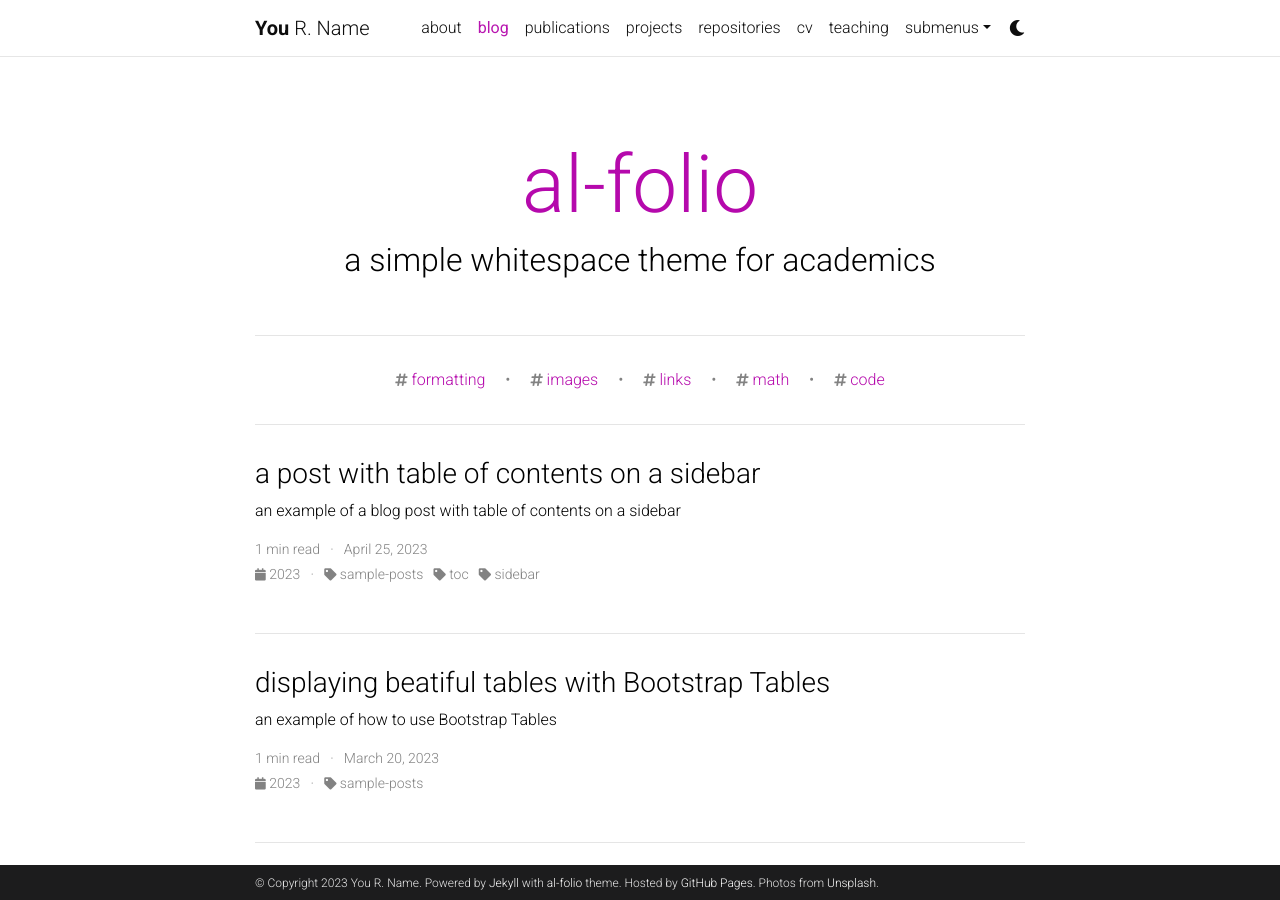
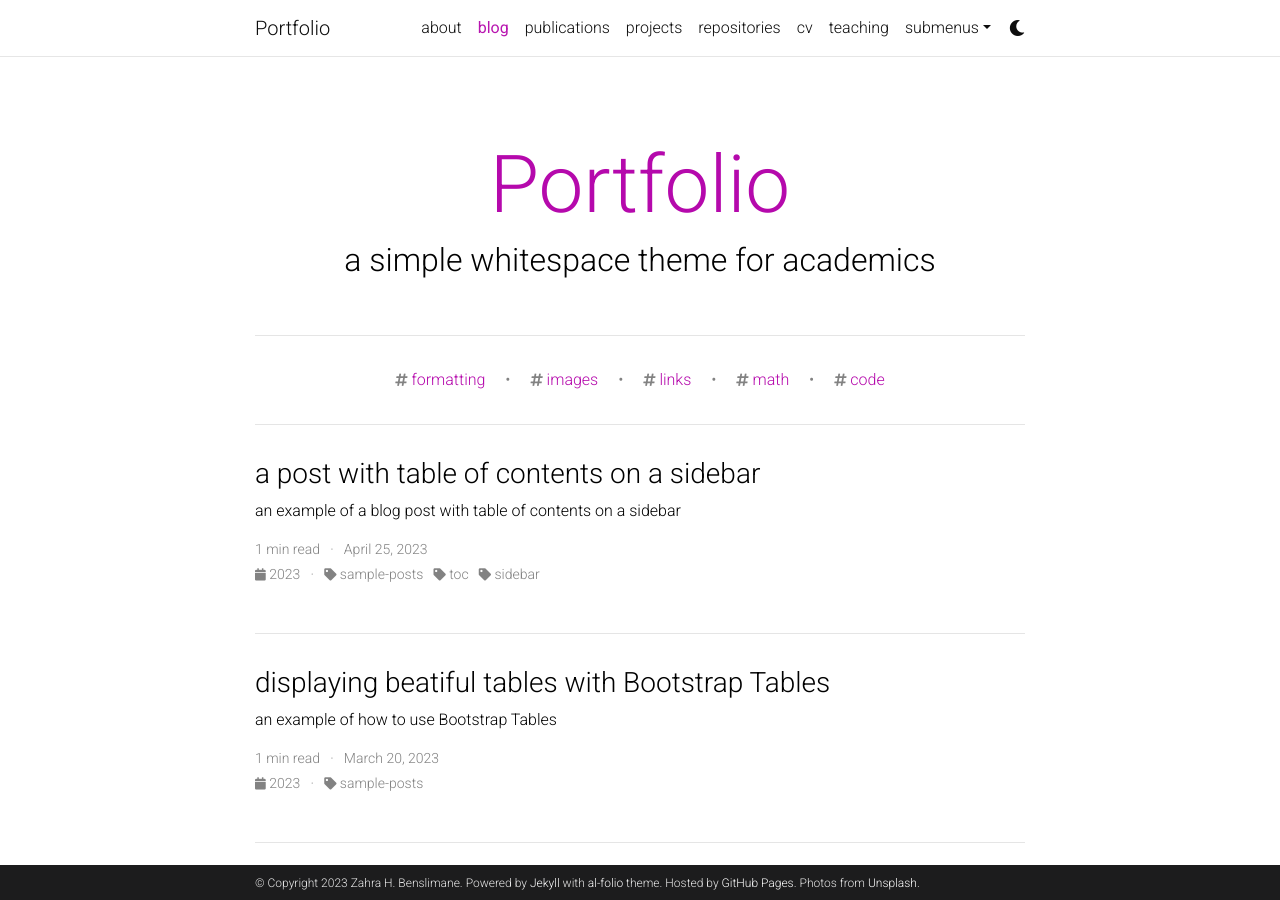
Before and after one commit to ZahraBenslimane/Portfolio, a Jekyll site: the page built from blog/index.html, in a window 1280 px wide and 900 px high. Built offline with Jekyll 4.4.1, drawn with Linux system fonts in a browser that asks for light colours; the list of posts is cut into pages by our own code; comment, search, counter and statistics services are not loaded; a style sheet for code colours, icons or effects is not loaded.

Commit message:
edit name

```diff
--- a/_config.yml
+++ b/_config.yml
@@ -2,10 +2,10 @@
 # Site settings
 # -----------------------------------------------------------------------------
 
-title: blank # the website title (if blank, full name will be used instead)
-first_name: You
-middle_name: R.
-last_name: Name
+title: Portfolio # the website title (if blank, full name will be used instead)
+first_name: Zahra
+middle_name: H.
+last_name: Benslimane
 email: zahrahafida.benslimane@gmail.com
 description: > # the ">" symbol means to ignore newlines until "footer_text:"
   A simple, whitespace theme for academics. Based on [*folio](https://github.com/bogoli/-folio) design.
@@ -71,17 +71,17 @@ og_image: # The site-wide (default for all links) Open Graph preview image
 # Social integration
 # -----------------------------------------------------------------------------
 
-github_username: # your GitHub user name
+github_username: ZahraBenslimane # your GitHub user name
 gitlab_username: # your GitLab user name
 twitter_username: # your Twitter handle
 mastodon_username: # your mastodon instance+username in the format instance.tld/@username
-linkedin_username: # your LinkedIn user name
+linkedin_username: zahra-benslimane-2014631a6 # your LinkedIn user name
 telegram_username: # your Telegram user name
 scholar_userid: # your Google Scholar ID
 semanticscholar_id: # your Semantic Scholar ID
 whatsapp_number: # your WhatsApp number (full phone number in international format. Omit any zeroes, brackets, or dashes when adding the phone number in international format.)
 orcid_id: # your ORCID ID
-medium_username: # your Medium username
+medium_username: Zahra Benslimane # your Medium username
 quora_username: # your Quora username
 publons_id: # your ID on Publons
 osf_id: # your OSF ID
@@ -121,7 +121,7 @@ bing_site_verification:  # out your bing-site-verification ID (Bing Webmaster)
 # Blog
 # -----------------------------------------------------------------------------
 
-blog_name: al-folio # blog_name will be displayed in your blog page
+blog_name: Portfolio # blog_name will be displayed in your blog page
 blog_nav_title: blog # your blog must have a title for it to be displayed in the nav bar
 blog_description: a simple whitespace theme for academics
 permalink: /blog/:year/:title/
@@ -138,7 +138,7 @@ related_blog_posts:
 # Follow instructions on https://giscus.app/ to setup for your repo to fill out
 # the information below.
 giscus:
-  repo: alshedivat/al-folio      # <your-github-user-name>/<your-github-repo-name>
+  repo: ZahraBenslimane/Portfolio      # <your-github-user-name>/<your-github-repo-name>
   repo_id: MDEwOlJlcG9zaXRvcnk2MDAyNDM2NQ==
   category: Comments             # name of the category under which discussions will be created
   category_id: DIC_kwDOA5PmLc4CTBt6
@@ -159,7 +159,7 @@ disqus_shortname: al-folio # put your disqus shortname
 # you can display them in your blog by adding a link to the RSS feed.
 external_sources:
   - name: medium.com
-    rss_url: https://medium.com/@al-folio/feed
+    rss_url: https://medium.com/@zahrahafida.benslimane
 
 # -----------------------------------------------------------------------------
 # Collections
```
